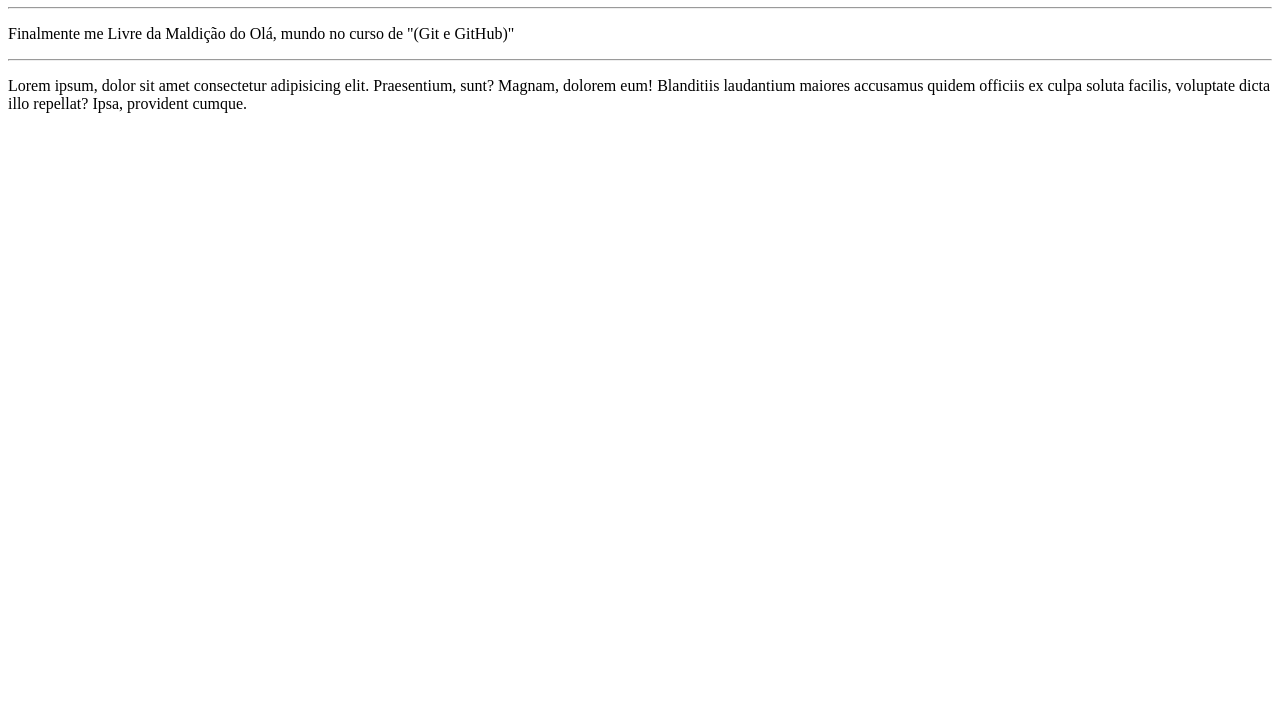
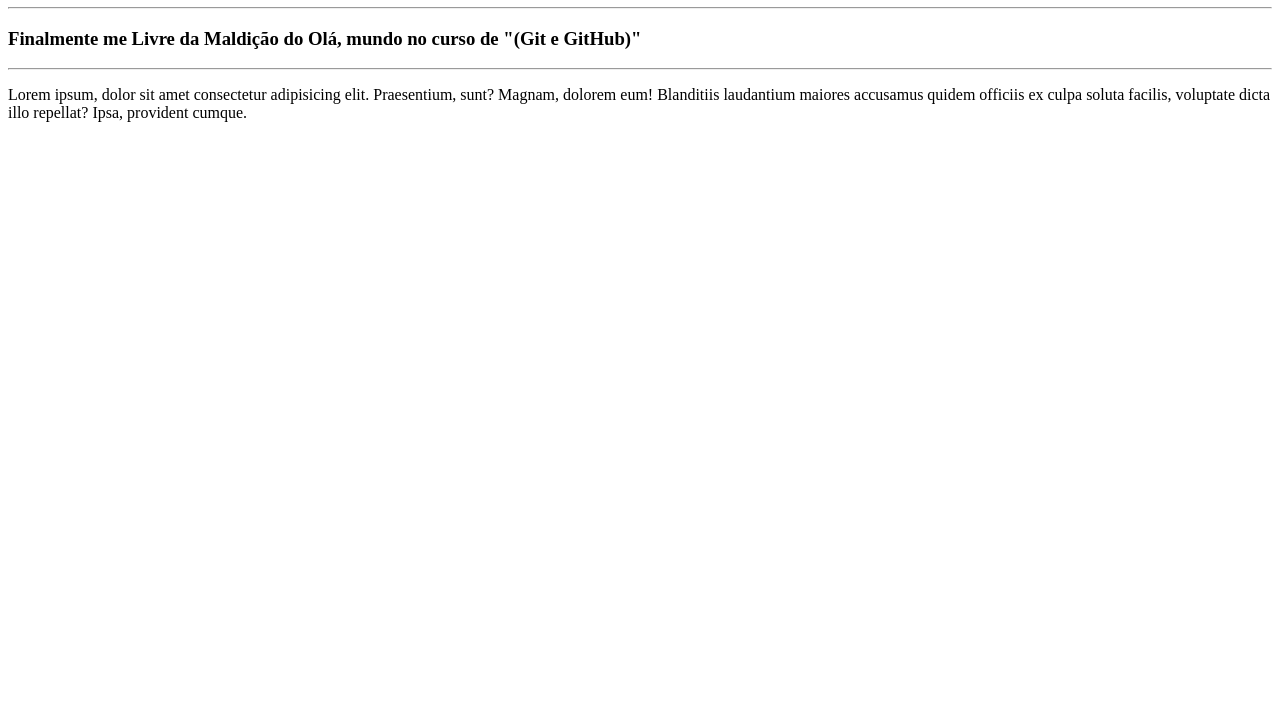
Before and after one commit to Marccello-br/Ola-Mundo, a plain HTML site: page site exemplo/index.html in a window 1280 px wide. Shown: the part 73-800 px from the top of the page. Drawn offline with Linux system fonts and the light colour scheme.

```diff
--- a/site exemplo/index.html
+++ b/site exemplo/index.html
@@ -8,7 +8,7 @@
 <body>
 <h1>Olá, Mundo!</h1>
 <hr>
-<p>Finalmente me Livre da Maldição do Olá, mundo no curso de "(Git e GitHub)"</p>
+<h3><p>Finalmente me Livre da Maldição do Olá, mundo no curso de "(Git e GitHub)"</p></h3>
 <hr>
 <p>Lorem ipsum, dolor sit amet consectetur adipisicing elit. Praesentium, sunt? Magnam, dolorem eum! Blanditiis laudantium maiores accusamus quidem officiis ex culpa soluta facilis, voluptate dicta illo repellat? Ipsa, provident cumque.</p>
 </body>
```
